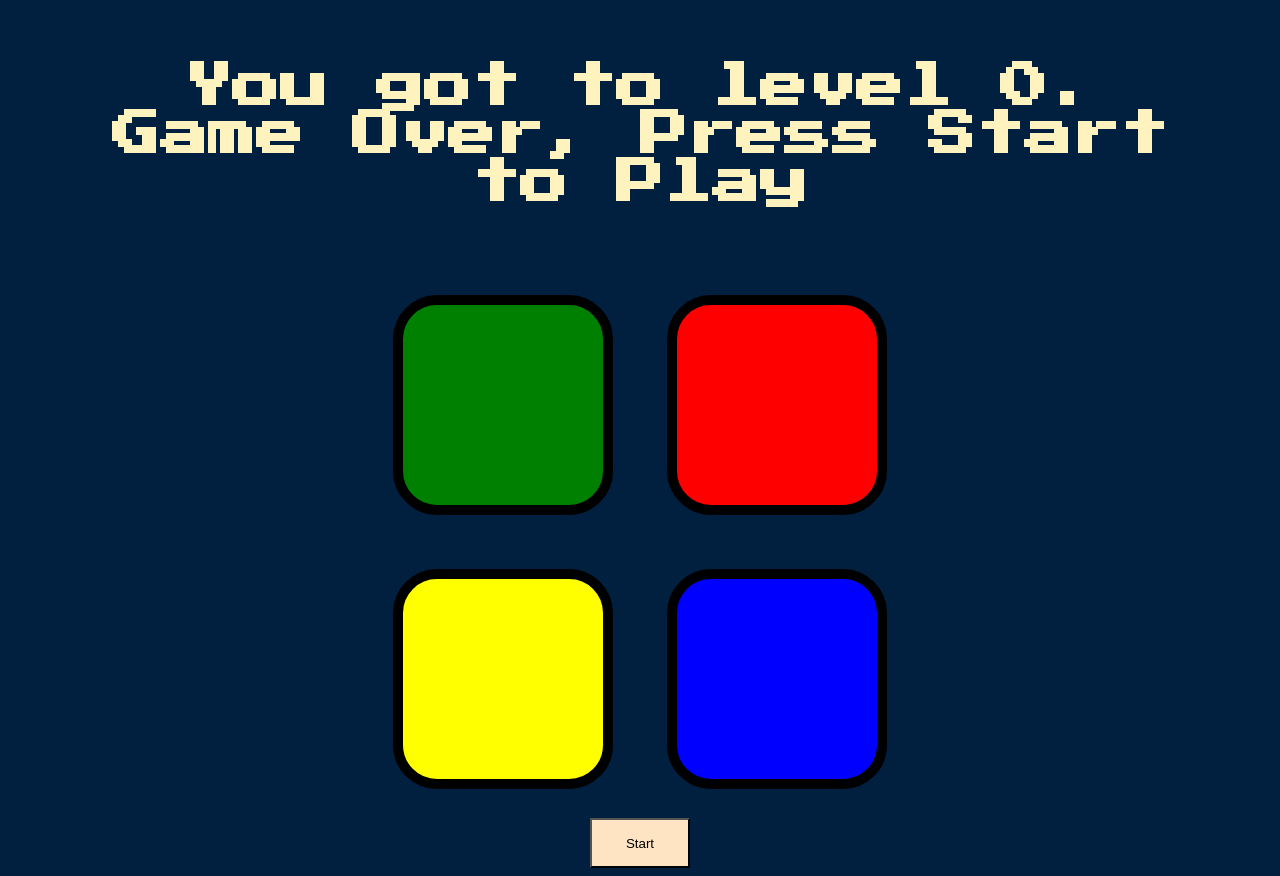
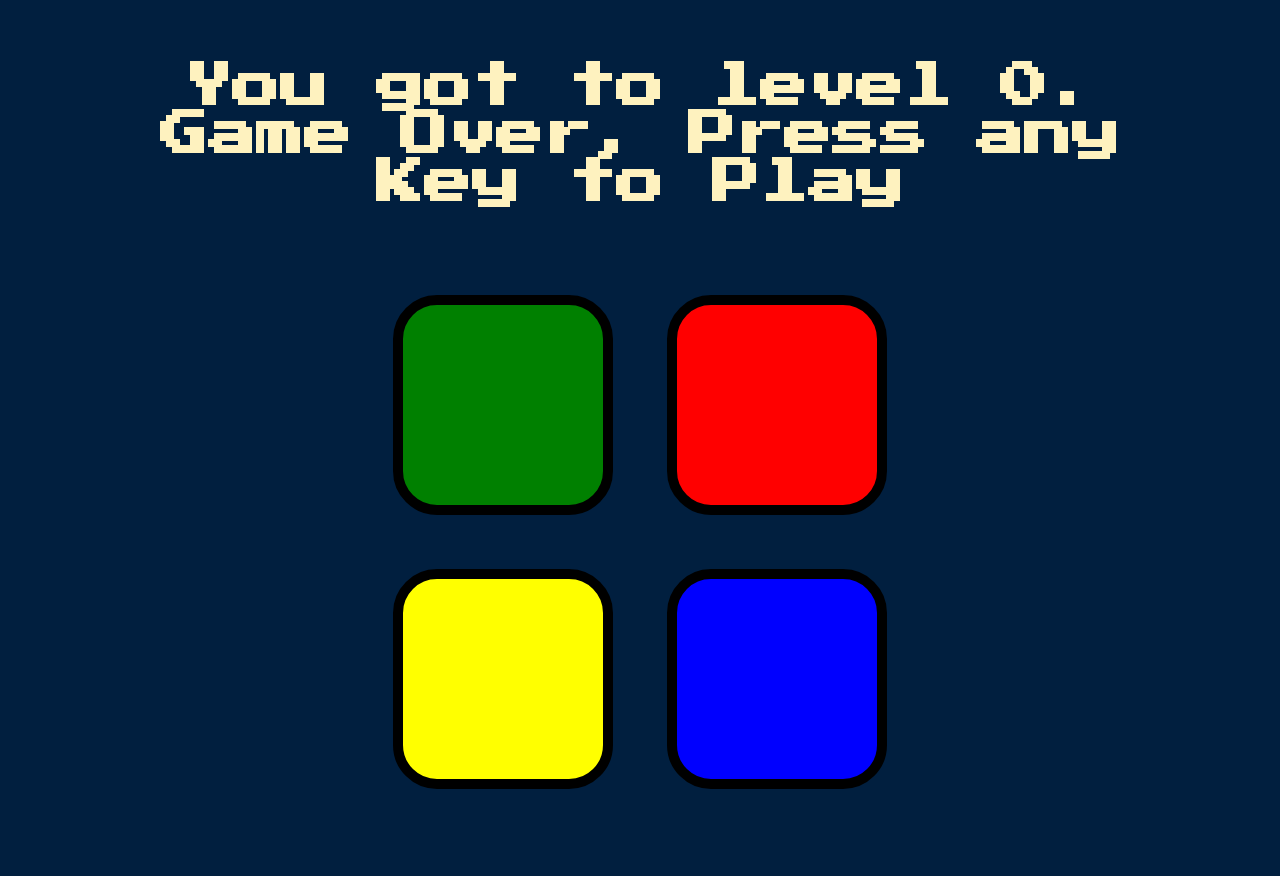
Before and after one commit to WebArchitect89/Simon-Game, a plain HTML site: page index.html in a window 1280 px wide. Both pictures are taken after a click on the element 503 px from the left and 309 px from the top of the page. After the commit the page ends 826 px from the top, so only its background shows below. Drawn offline with nearby package versions, Linux system fonts and the light colour scheme.

Commit message:
refractored the code back to normal

```diff
--- a/index.html
+++ b/index.html
@@ -9,7 +9,7 @@
 </head>
 
 <body>
-  <h1 id="level-title">Press Start to Play</h1>
+  <h1 id="level-title">Press A Key to Start</h1>
   <div class="container">
     <div class="row">
 
@@ -34,7 +34,7 @@
     </div>
 
   </div>
-<button class="startBtn" style="width: 100px; height: 50px; background-color: bisque;">Start</button>
+
   <script src="https://ajax.googleapis.com/ajax/libs/jquery/3.7.1/jquery.min.js"></script>
   <script src="index.js"></script>
 </body>
--- a/index.js
+++ b/index.js
@@ -10,7 +10,7 @@ var level = 0;
 
 // Check for press
 
-$(".startBtn").on("click", function () {
+$(document).on("keydown", function () {
   if (start === false) {
     nextSequence();
     $("#level-title").text(" Level " + level);
@@ -61,7 +61,7 @@ $("body").addClass("game-over");
 setTimeout(() => {
   $("body").removeClass("game-over");
 }, 200);
-$("h1").text(" You got to level " + level + ". Game Over, Press Start to Play");
+$("h1").text(" You got to level " + level + ". Game Over, Press any Key to Play");
 startOver();
 };
 };
```
